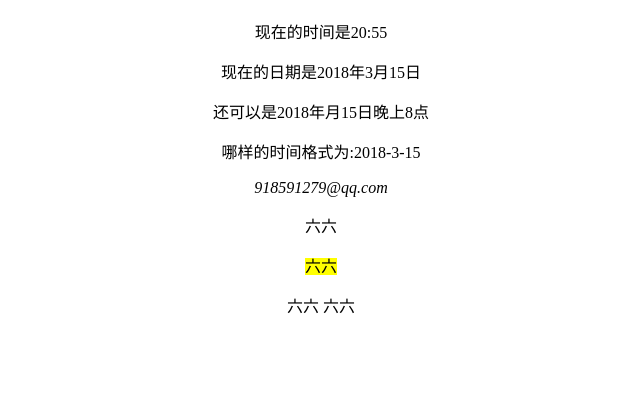
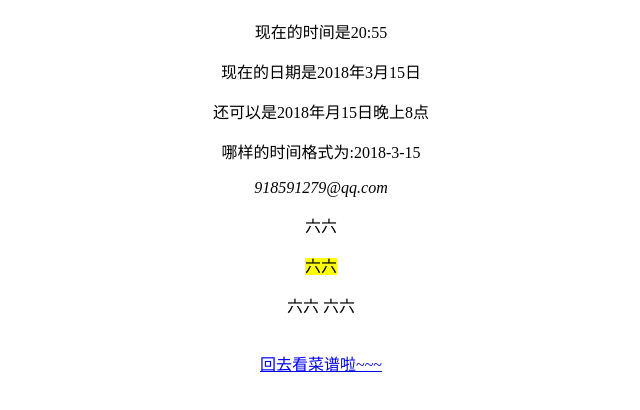
Before and after one commit to liuliu066/liuliu066.github.io, a plain HTML site: page liuliu.html in a window 1280 px wide. Shown: the part 70-480 px from the top of the page, without its empty margins (319-959 px from the left). Drawn offline with Linux system fonts and the light colour scheme.

Commit message:
Update liuliu.html

```diff
--- a/liuliu.html
+++ b/liuliu.html
@@ -22,5 +22,7 @@
 		<mark>六六</mark>
 	<p>六六	<m>六六</m></p>
 		<!--突出显示文本-->
+		<br/>
+		<a href="index.html">回去看菜谱啦~~~</a>
 	</body>
 </html>
```
